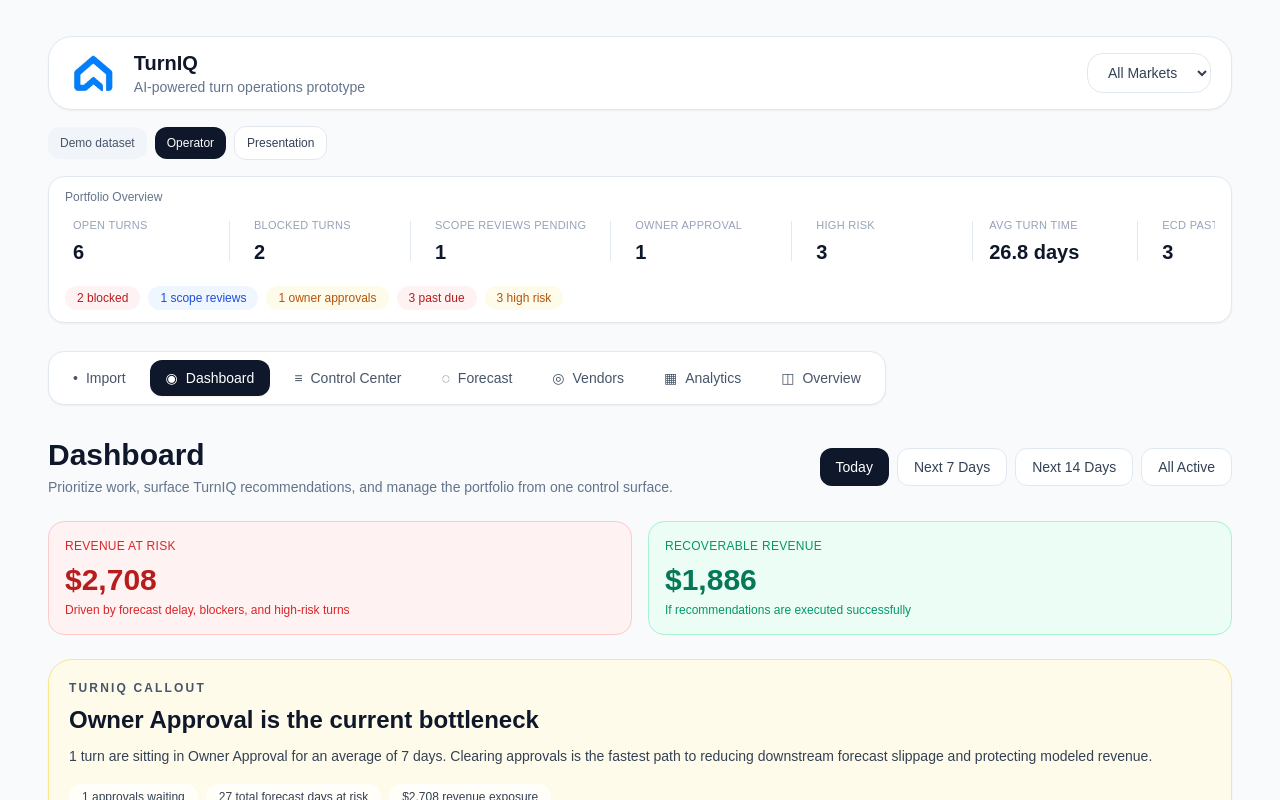
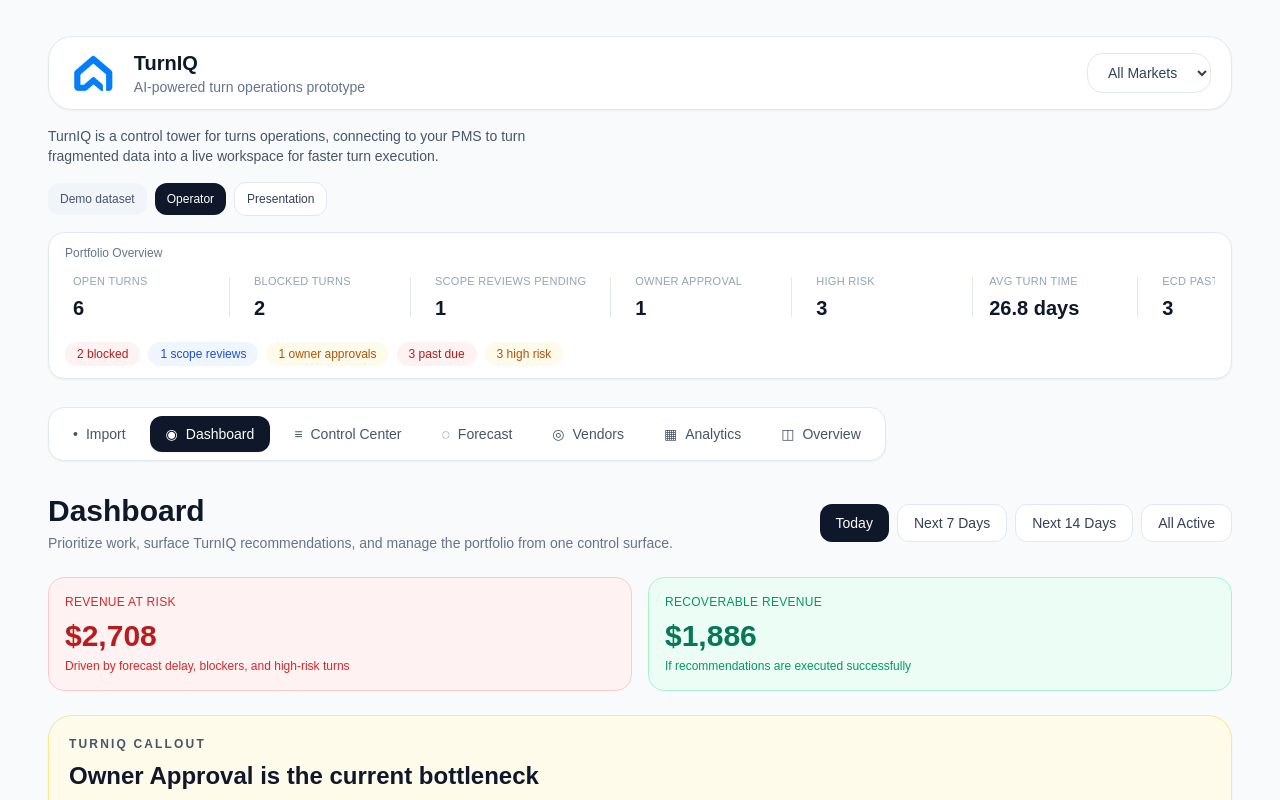
Before and after one commit to richbowen83/turniq-prototype, a Next.js app: page / in a window 1280 px wide. Shown: the top 800 px of the page. Built offline with nearby package versions, Linux system fonts and the light colour scheme.

Commit message:
Refine TurnIQ header positioning and product description for cleaner UX

```diff
--- a/app/page.js
+++ b/app/page.js
@@ -750,6 +750,10 @@
             markets={markets}
           />
 
+<div className="mt-4 max-w-lg text-sm text-slate-600">
+  TurnIQ is a control tower for turns operations, connecting to your PMS to turn fragmented data into a live workspace for faster turn execution.
+</div>
+
           <div className="flex flex-wrap items-center justify-between gap-3">
   <div className="flex items-center gap-2">
     <div className="rounded-xl bg-slate-100 px-3 py-2 text-xs text-slate-600">
```
